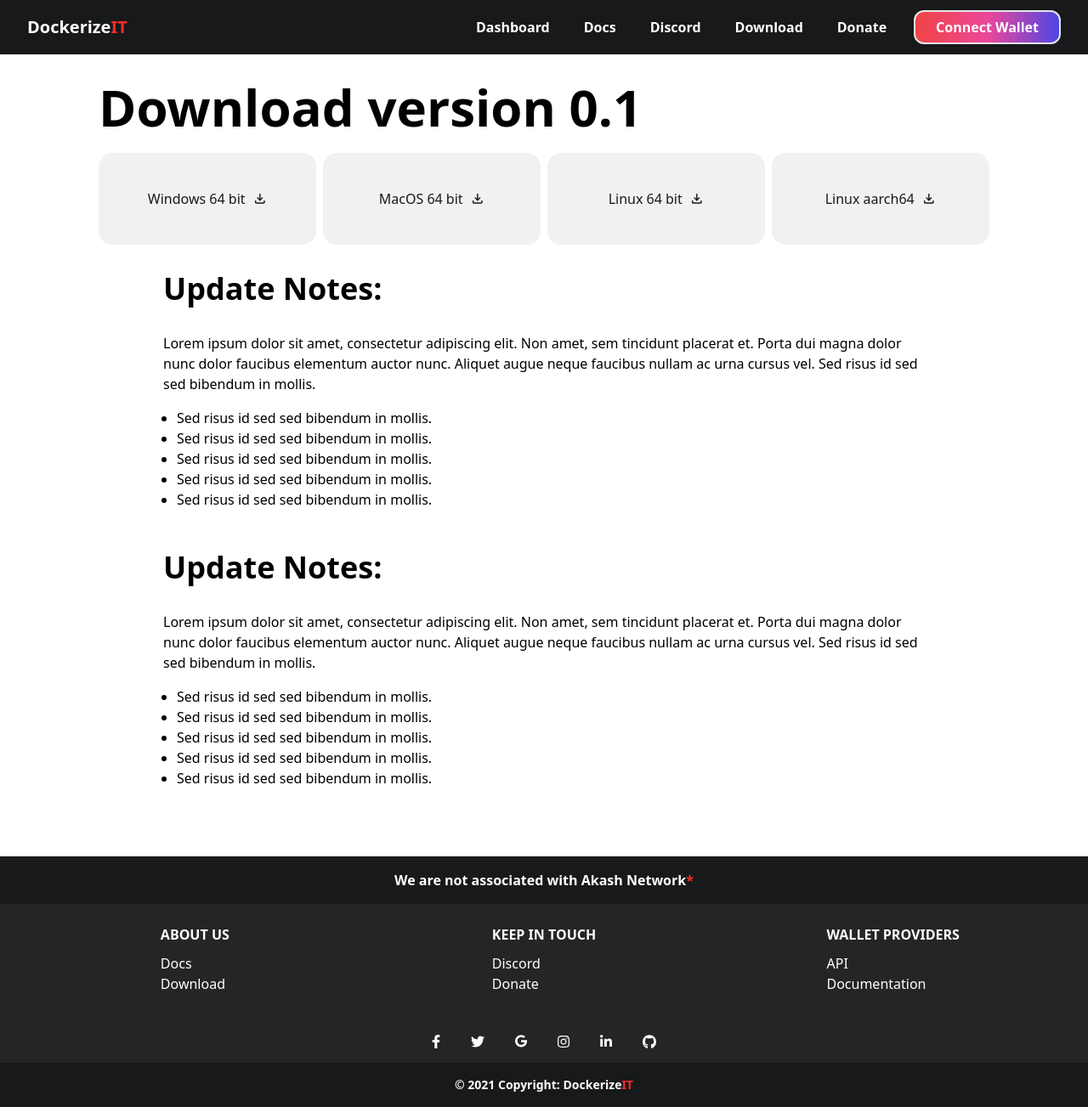
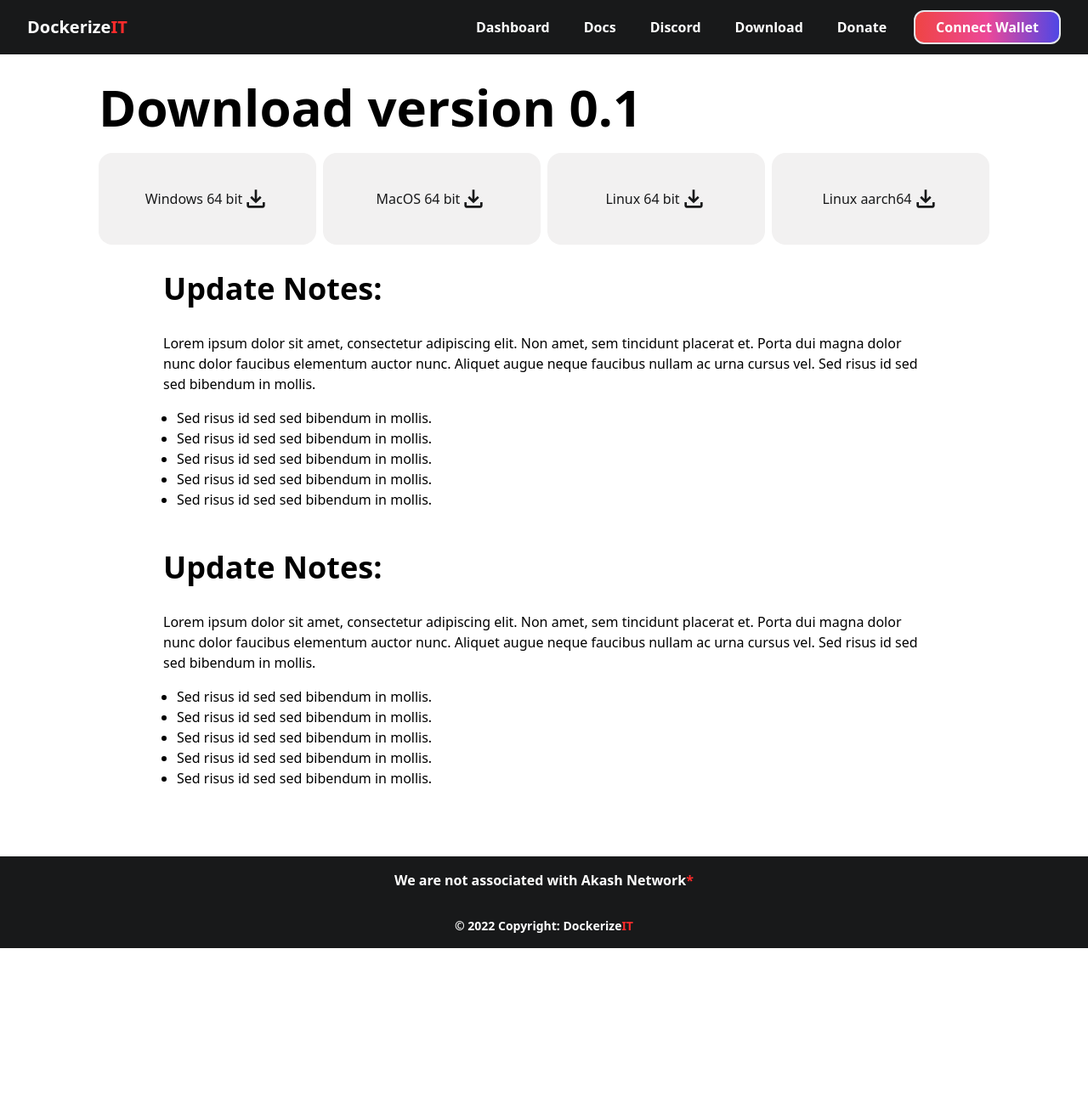
Before and after one commit to rasmuslukas/hosting-project, a React (Create React App) app: page /download in a window 1280 px wide. Shown: the whole page at 85% size. After the commit the page ends 1116 px from the top, so only its background shows below. Built offline with nearby package versions, Linux system fonts and the light colour scheme.

Commit message:
- shortened footer - added space for setup questions

```diff
--- /dev/null
+++ b/src/components/footer/bottom/footerBottom.jsx
@@ -0,0 +1,12 @@
+import React from 'react';
+
+export function FooterBottom() {
+    return(
+        <div className="text-center text-light p-4 bg-dark10 text-sm font-semibold">
+            <h4>
+                © 2022 Copyright: Dockerize
+                <span className={"text-accent font-bold"}>IT</span>
+            </h4>
+        </div>
+    );
+}
--- a/src/components/footer/footer.jsx
+++ b/src/components/footer/footer.jsx
@@ -2,13 +2,13 @@
 import { FooterHeader } from "./header/footerHeader";
 import { FooterItems } from "./items/footerItems";
 import { FooterSocials } from "./socials/footerSocials";
+import { FooterBottom } from "./bottom/footerBottom";
 
 export function Footer() {
   return (
     <footer className="bg-dark8 text-center laptop:text-left w-screen">
       <FooterHeader />
-      <FooterItems />
-      <FooterSocials />
+      <FooterBottom />
     </footer>
   );
 }
--- a/src/components/footer/socials/footerSocials.jsx
+++ b/src/components/footer/socials/footerSocials.jsx
@@ -110,7 +110,7 @@
 
       <div className="text-center text-light p-4 bg-dark10 text-sm font-semibold">
         <h4>
-          © 2021 Copyright: Dockerize
+          © 2022 Copyright: Dockerize
           <span className={"text-accent font-bold"}>IT</span>
         </h4>
       </div>
--- a/src/pages/download/download.jsx
+++ b/src/pages/download/download.jsx
@@ -8,7 +8,7 @@
     <>
       <div
         className={
-          "pt-16 ml-16 mr-16 tablet:ml-32 tablet:mr-32 laptop:ml-64 laptop:mr-64 grid grid-rows-3 grid-flow-col gap-2 justify-center laptop:grid-rows-2 laptop:grid-flow-col laptop:gap-2 justify-center"
+          "pt-16 ml-16 mr-16 tablet:ml-32 tablet:mr-32 laptop:ml-64 laptop:mr-64 grid grid-rows-3 grid-flow-col gap-1 tablet:gap-2 justify-center laptop:grid-rows-2 laptop:grid-flow-col laptop:gap-2 justify-center"
         }
       >
         <h1 className={"font-bold text-6xl ml-4 tablet:ml-0 pt-8 col-span-4 mb-4"}>
@@ -22,18 +22,13 @@
               }
             >
               {item.title}{" "}
-              <MdOutlineFileDownload
-                style={{
-                  fontSize: "2vw",
-                  paddingLeft: "0.5rem",
-                  margin: "0",
-                }}
+              <MdOutlineFileDownload className={"h-8 w-8"}
               />
             </div>
           );
         })}
       </div>
-      <div className={"ml-16 mr-16 tablet:ml-24 tablet:mr-24 laptop:ml-48 laptop:mr-48"}>
+      <div className={"ml-16 mr-16 tablet:ml-24 tablet:mr-24g laptop:ml-48 laptop:mr-48"}>
         <h2 className={"text-4xl font-semibold pt-8 pb-8"}>Update Notes:</h2>
         <p>
           Lorem ipsum dolor sit amet, consectetur adipiscing elit. Non amet, sem
--- a/src/pages/setup/steps/setupSteps.jsx
+++ b/src/pages/setup/steps/setupSteps.jsx
@@ -2,6 +2,7 @@
 import { useParams } from "react-router-dom";
 import { SetupGames } from "../games/setupGames";
 import { SetupQuestions } from "../questions/setupQuestions";
+import {Spacer} from "../../../components/spacer/spacer";
 
 export function SetupSteps() {
   const [selected, setSelected] = useState(0);
@@ -77,6 +78,7 @@
           </div>
         </div>
       </div>
+      <Spacer/>
     </div>
   );
 }
```
